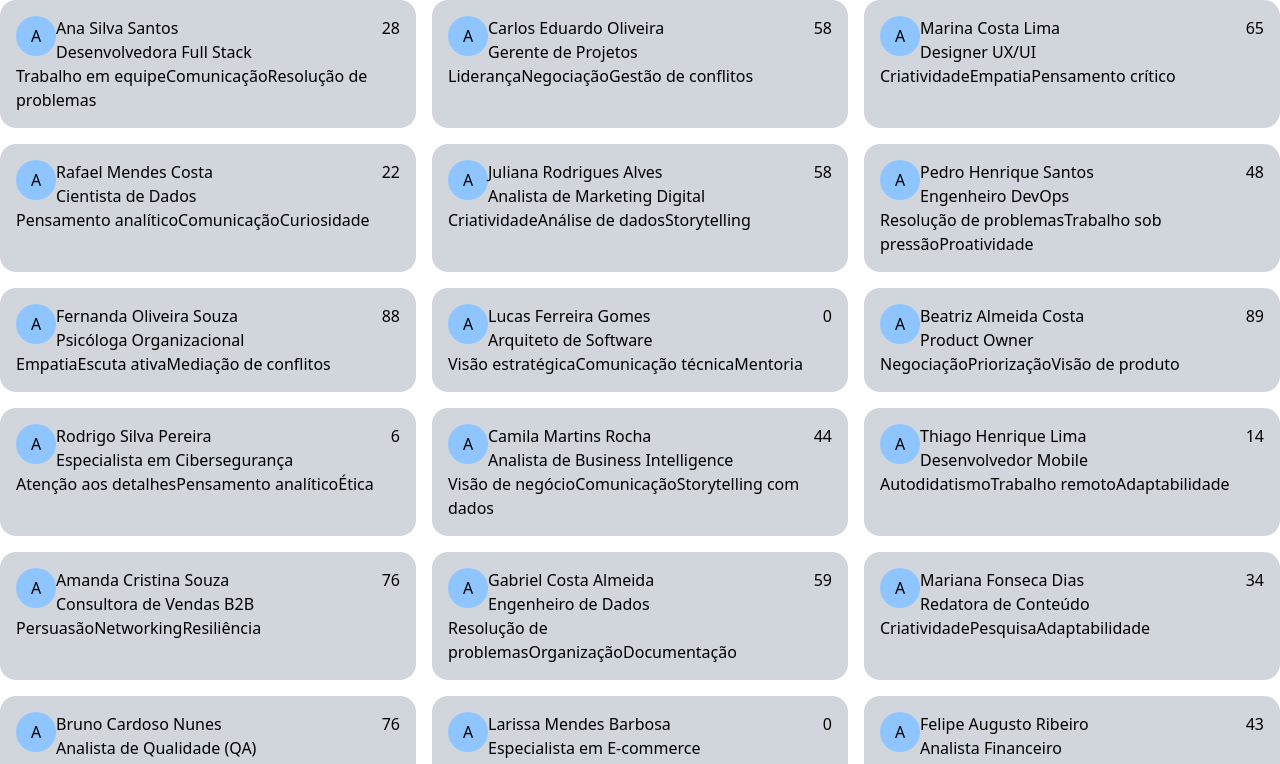
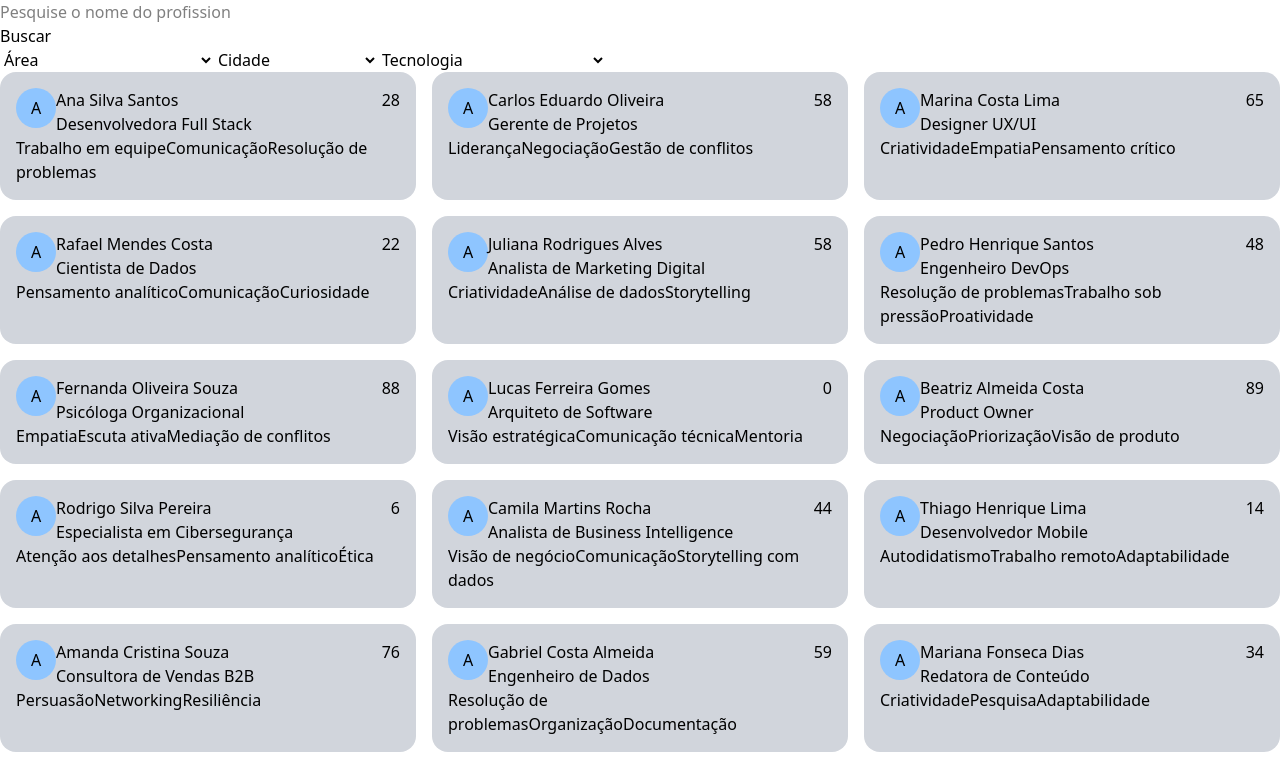
Before and after one commit to Ever-Call/GS2-2025-FrotEnd-WebDev, a React (Vite) app in the folder frontEnd-webDev/: page / in a window 1280 px wide. Shown: the top 764 px of the page. Built offline with nearby package versions, Linux system fonts and the light colour scheme.

Commit message:
Adicinad a barrad e pesquisa, e começando a implementar o component Filter

```diff
--- a/frontEnd-webDev/src/App.jsx
+++ b/frontEnd-webDev/src/App.jsx
@@ -1,14 +1,47 @@
-import profiles from './models/profiles.json'
-import ProfileCard from './components/ProfileCard'
+import perfis from './models/perfis.json'
+import { useState } from 'react'
+import ProfilesSection from './components/ProfilesSection'
+import Search from './components/Search'
+import Filter from './components/Filter'
 // api interessante: https://randomuser.me/api/?results=60
 export default function App() {
+  const database = perfis
+  const [profiles, setProfiles] = useState(database)
+
+  const filters ={
+    area:[],
+    cidade:[],
+    tecnologia:[]
+  }
+
+  function verifyItem(array,item){
+    for(let value of array){
+      if(item.trim()==value.trim()) return true
+    }
+    return false
+  }
+
+  // Devido a forma como o arquivo json está montado, precisei ter que garantir que os filtros sejam únicos
+  for(let data of database){
+    if(!verifyItem(filters.area, data.area)){
+      filters.area.push(data.area)
+    }
+    if(!verifyItem(filters.cidade, data.localizacao)){
+      filters.cidade.push(data.localizacao)
+    }
+    // precisei ter que usar outro for, pois data.habilidadeTecnicas é uma arra de strings e não apenas um único string como os if de cima
+    for(let habilidadeTecnica of data.habilidadesTecnicas){
+        if(!verifyItem(filters.tecnologia ,habilidadeTecnica)){
+          filters.tecnologia.push(habilidadeTecnica)
+        }
+    }
+  }
+
   return (
-    <div className='mx-auto max-w-7xl'>
-      <div className='grid lg:grid-cols-3 md:grid-cols-2 gap-4'>
-        {profiles.map((profile, idx)=>(
-          <ProfileCard key={idx} profissional={profile}/>
-        ))}
-      </div>
+    <div className='mx-auto max-w-7xl min-h-screen'>
+      <Search database={database} profiles={profiles} setProfiles={setProfiles} />
+      <Filter database={database} profiles={profiles} setProfiles={setProfiles} filters={filters}/>
+      <ProfilesSection profiles={profiles} setProfiles={setProfiles}/>
     </div>
   )
 }
--- a/frontEnd-webDev/src/components/Filter.jsx
+++ b/frontEnd-webDev/src/components/Filter.jsx
@@ -0,0 +1,72 @@
+import { useState } from "react"
+// filtro: área, cidade ou tecnologia -> area, localizacao, habilidadesTecnicas[index]
+
+export default function Filter({database, profiles, setProfiles, filters}){
+  console.log(filters)
+  const [area,setArea]= useState('')
+  const [cidade, setCidade] = useState('')
+  const [habilidadeTecnica, setHabilidadeTecnica] = useState('')
+
+  function handle(){
+    // os useState são assincronos dentro do seu bloco de codigo, neste caso o bloco de código é handleSearch
+    // setProfiles(database.filter((profile)=>{
+    //   const searchTerm = searchContent.toLocaleLowerCase()
+    //   const profileName = profile.nome.toLocaleLowerCase()
+    //   return profileName.includes(searchTerm)
+    // }))
+
+    if(area){
+      setProfiles(profiles.filter((profile)=>area == profile.area))
+    }
+    if(cidade){
+      setProfiles(profiles.filter((profile)=>cidade == profile.localizacao))
+    }
+    // if(habilidadeTecnica){
+
+    // }
+
+  }
+  function filterArea(ev){
+    setArea(ev.target.value)
+    if(area){
+      setProfiles(profiles.filter((profile)=>area == profile.area))
+    }
+    console.log(area)
+  }
+
+  function filterCidade(ev){
+    setCidade(ev.target.value)
+    if(!cidade){
+      setProfiles(profiles.filter((profile)=>cidade == profile.localizacao))
+    }
+  }
+
+  return(
+    <div>
+      {/* Área */}
+      <select onChange={(ev)=>filterArea(ev)}>
+        <option value="" >Área</option>
+        {filters.area.map((area)=>(
+          // onClick não funciona bem em option, é melhor usar onChange em select
+          <option value={area} key={area}>{area}</option>
+        ))}
+      </select>
+
+      {/* cidade */}
+      <select onChange={(ev)=>filterCidade(ev)}>
+        <option value="" >Cidade</option>
+        {filters.cidade.map((cidade)=>(
+          <option value={cidade}>{cidade}</option>
+        ))}
+      </select>
+
+      {/* tecnologia */}
+      <select>
+        <option value="" >Tecnologia</option>
+        {filters.tecnologia.map((tecnologia)=>(
+          <option value={tecnologia}>{tecnologia}</option>
+        ))}
+      </select>
+    </div>
+  )
+}
--- a/frontEnd-webDev/src/components/ModalCard.jsx
+++ b/frontEnd-webDev/src/components/ModalCard.jsx
@@ -6,7 +6,7 @@ export default function ModalCard({profissional, functions}){
   const {foto, nome, localizacao, cargo, area, formacao, resumo,
           habilidadesTecnicas, softskills, experiencias, areaInteresses,
           projetos, certificacoes} = profissional
-  const {rank, setRank, modalIsOpen, setModalIsOpen} = functions
+  const {rank, setRank, setModalIsOpen} = functions
 
   const [chatModalIsOpen, setChatModalIsOpen] = useState(false)
 
@@ -21,7 +21,7 @@ export default function ModalCard({profissional, functions}){
   }, [])
 
   return(
-    <div className="absolute w-full h-full z-10 bg-black/70 inset-0 flex justify-center items-center">
+    <div className="fixed w-full h-full z-10 bg-black/70 inset-0 flex justify-center items-center">
       <div className="relative p-4 bg-gray-100 max-w-7xl">
         {/* Fecha o ProfileCard */}
           <div className="text-red-500 absolute top-0 right-0" onClick={()=>setModalIsOpen(false)}>FECHAR</div>
--- a/frontEnd-webDev/src/components/ProfileCard.jsx
+++ b/frontEnd-webDev/src/components/ProfileCard.jsx
@@ -8,7 +8,7 @@ export default function ProfileCard({profissional}){
 
   return(
 		<>
-			<div className="bg-gray-300 rounded-2xl p-4" onClick={()=> setModalIsOpen(true)}>
+			<div className="bg-gray-300 rounded-2xl p-4 cursor-pointer" onClick={()=> setModalIsOpen(true)}>
 
 				<div className="flex relative">
 					{/* Imagem */}
--- /dev/null
+++ b/frontEnd-webDev/src/components/ProfilesSection.jsx
@@ -0,0 +1,22 @@
+import ProfileCard from './ProfileCard'
+
+export default function ProfilesSection({profiles, setProfiles}){
+
+  if(profiles.length==0){
+    return(
+      <div className='flex justify-center items-center'>
+        <h1>Nada encontrado</h1>
+      </div>
+    )
+  }
+
+  return(
+    <>
+      <div className='grid lg:grid-cols-3 md:grid-cols-2 gap-4 '>
+        {profiles.map((profile, idx)=>(
+          <ProfileCard key={idx} profissional={profile}/>
+        ))}
+      </div>
+    </>
+  )
+}
--- a/frontEnd-webDev/src/components/Search.jsx
+++ b/frontEnd-webDev/src/components/Search.jsx
@@ -0,0 +1,35 @@
+import { useState } from "react"
+
+export default function Search({database, setProfiles}){
+  const [searchContent, setSearchContent] = useState('')
+
+  function search(ev){
+    if(ev.key == 'Enter'){
+      handleSearch()
+    }
+  }
+  console.log(searchContent)
+
+  function handleSearch(){
+    // const regexDinamica = new RegExp(`.*${searchContent}.*`, 'gi');
+    if(searchContent.trim() == ''){return}
+
+    // os useState são assincronos dentro do seu bloco de codigo, neste caso o bloco de código é handleSearch
+    setProfiles(database.filter((profile)=>{
+      const searchTerm = searchContent.toLocaleLowerCase()
+      const profileName = profile.nome.toLocaleLowerCase()
+      return profileName.includes(searchTerm)
+    }))
+
+  }
+  return(
+    <div>
+      <input onKeyDown={(ev)=>search(ev)}
+        type="text"
+        placeholder="Pesquise o nome do profissional"
+        onChange={(ev)=>setSearchContent(ev.target.value)}
+      />
+      <div onClick={handleSearch}>Buscar</div>
+    </div>
+  )
+}
```
Also changed, not shown: frontEnd-webDev/src/models/perfis.json (renamed from frontEnd-webDev/src/models/profiles.json).
